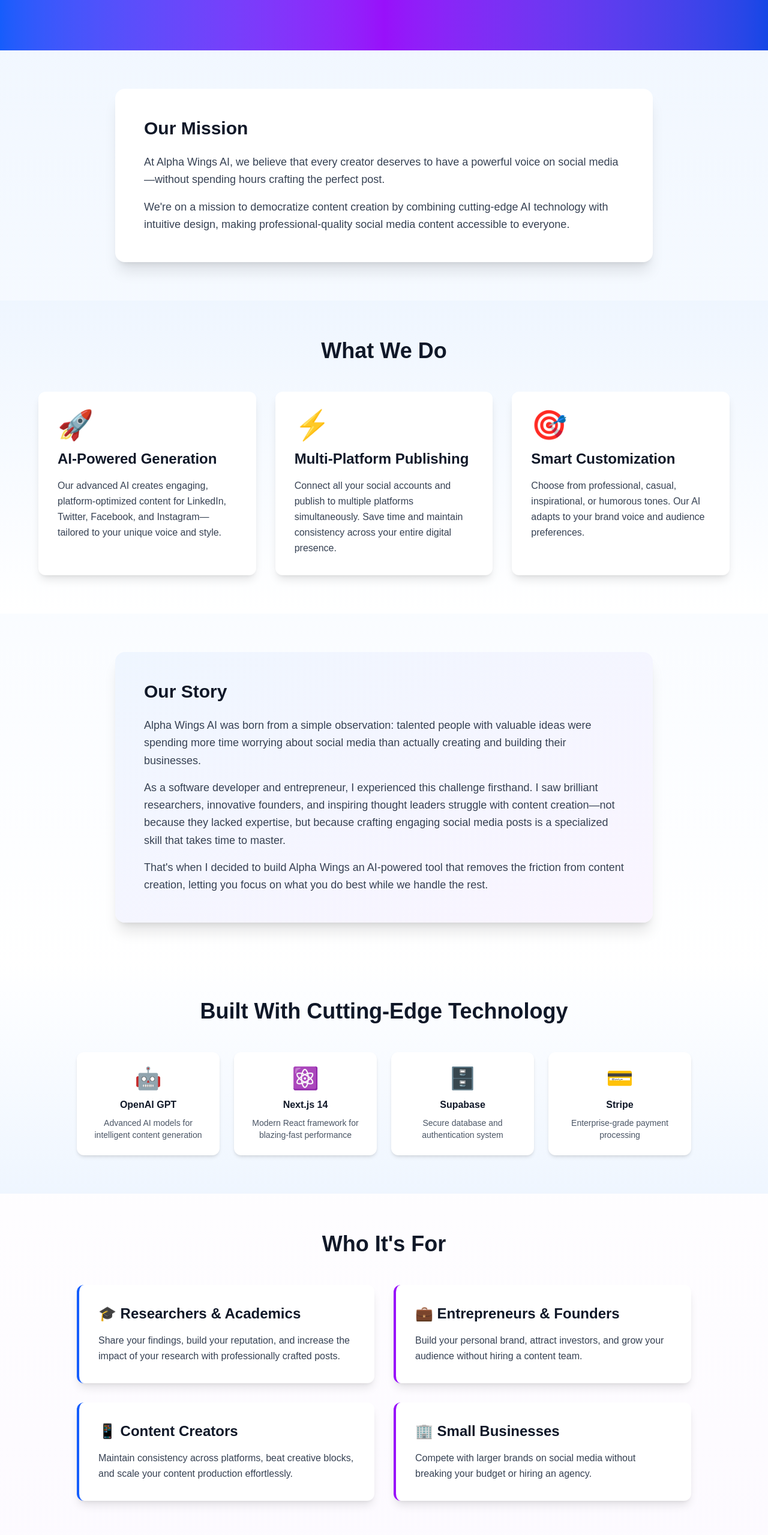
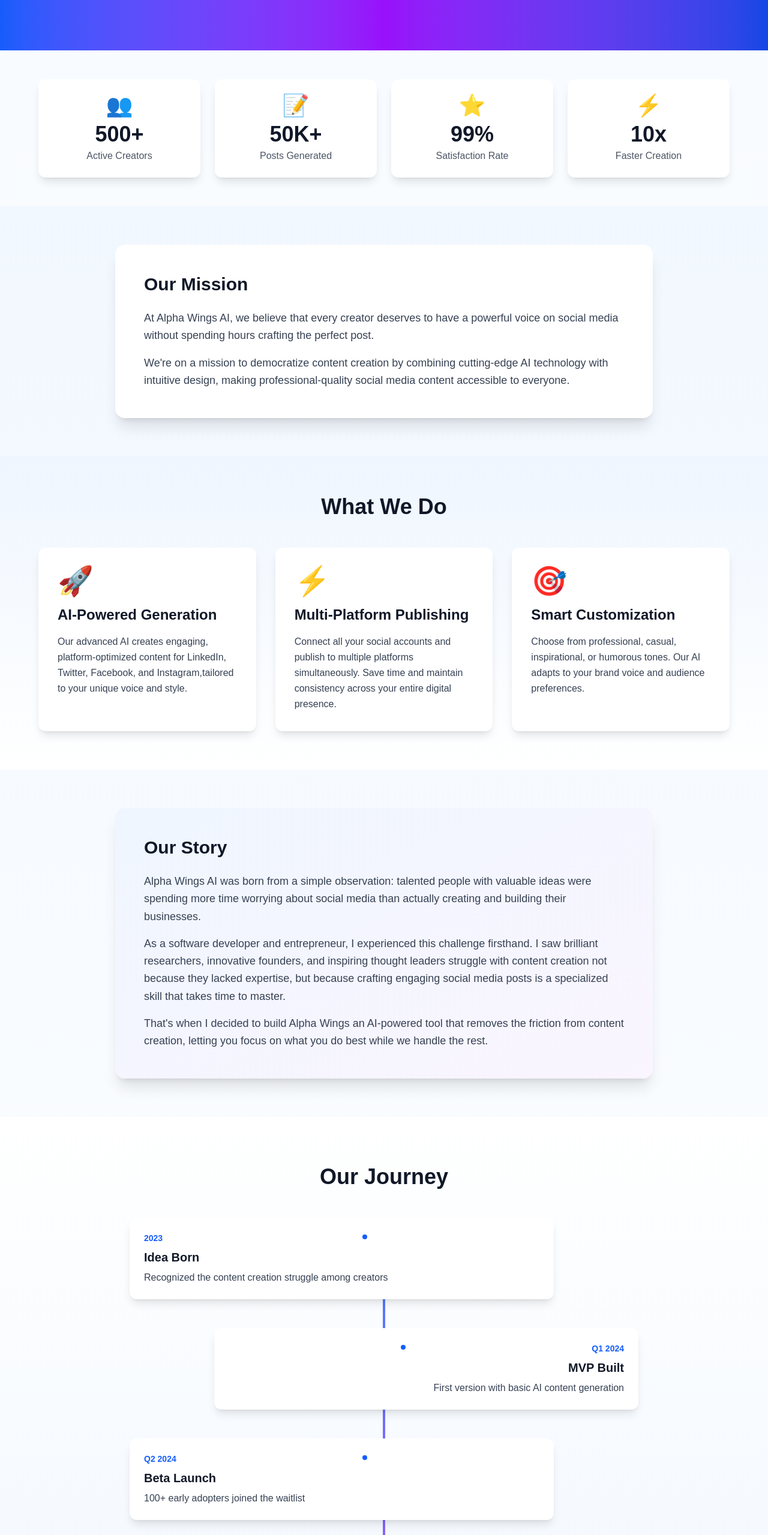
Before and after one commit to SamAde1203/alpha-wings-post-booster, a Next.js app: page /about in a window 1280 px wide. Shown: the part 238-2797 px from the top of the page at 60% size. Built offline with nearby package versions, Linux system fonts and the light colour scheme.

Commit message:
update hero section etc

```diff
--- a/app/about/page.tsx
+++ b/app/about/page.tsx
@@ -13,13 +13,35 @@
         </div>
       </section>
 
+
+<section className="py-12 bg-white/50 backdrop-blur-sm">
+  <div className="max-w-6xl mx-auto">
+    <div className="grid grid-cols-2 md:grid-cols-4 gap-6">
+      {[
+        { number: '500+', label: 'Active Creators', icon: '👥' },
+        { number: '50K+', label: 'Posts Generated', icon: '📝' },
+        { number: '99%', label: 'Satisfaction Rate', icon: '⭐' },
+        { number: '10x', label: 'Faster Creation', icon: '⚡' },
+      ].map((stat, i) => (
+        <div key={i} className="text-center p-6 bg-white rounded-xl shadow-lg">
+          <div className="text-4xl mb-2">{stat.icon}</div>
+          <div className="text-3xl md:text-4xl font-bold text-gray-900 mb-1">
+            {stat.number}
+          </div>
+          <div className="text-gray-600">{stat.label}</div>
+        </div>
+      ))}
+    </div>
+  </div>
+</section>
+
       {/* Mission Section */}
       <section className="py-16 px-6">
         <div className="max-w-4xl mx-auto">
           <div className="bg-white rounded-2xl shadow-xl p-8 md:p-12">
             <h2 className="text-3xl font-bold text-gray-900 mb-6">Our Mission</h2>
             <p className="text-lg text-gray-700 leading-relaxed mb-4">
-              At Alpha Wings AI, we believe that every creator deserves to have a powerful voice on social media—without spending hours crafting the perfect post.
+              At Alpha Wings AI, we believe that every creator deserves to have a powerful voice on social media without spending hours crafting the perfect post.
             </p>
             <p className="text-lg text-gray-700 leading-relaxed">
               We're on a mission to democratize content creation by combining cutting-edge AI technology with intuitive design, making professional-quality social media content accessible to everyone.
@@ -38,7 +60,7 @@
               <div className="text-5xl mb-4">🚀</div>
               <h3 className="text-2xl font-bold text-gray-900 mb-4">AI-Powered Generation</h3>
               <p className="text-gray-700 leading-relaxed">
-                Our advanced AI creates engaging, platform-optimized content for LinkedIn, Twitter, Facebook, and Instagram—tailored to your unique voice and style.
+                Our advanced AI creates engaging, platform-optimized content for LinkedIn, Twitter, Facebook, and Instagram,tailored to your unique voice and style.
               </p>
             </div>
 
@@ -70,7 +92,7 @@
               Alpha Wings AI was born from a simple observation: talented people with valuable ideas were spending more time worrying about social media than actually creating and building their businesses.
             </p>
             <p className="text-lg text-gray-700 leading-relaxed mb-4">
-              As a software developer and entrepreneur, I experienced this challenge firsthand. I saw brilliant researchers, innovative founders, and inspiring thought leaders struggle with content creation—not because they lacked expertise, but because crafting engaging social media posts is a specialized skill that takes time to master.
+              As a software developer and entrepreneur, I experienced this challenge firsthand. I saw brilliant researchers, innovative founders, and inspiring thought leaders struggle with content creation not because they lacked expertise, but because crafting engaging social media posts is a specialized skill that takes time to master.
             </p>
             <p className="text-lg text-gray-700 leading-relaxed">
               That's when I decided to build Alpha Wings an AI-powered tool that removes the friction from content creation, letting you focus on what you do best while we handle the rest.
@@ -79,6 +101,41 @@
         </div>
       </section>
 
+
+<section className="py-20 bg-gradient-to-b from-white to-blue-50">
+  <div className="max-w-4xl mx-auto px-6">
+    <h2 className="text-4xl font-bold text-center text-gray-900 mb-12">
+      Our Journey
+    </h2>
+
+    <div className="relative">
+      {/* Timeline line */}
+      <div className="absolute left-1/2 transform -translate-x-1/2 h-full w-1 bg-gradient-to-b from-blue-500 to-purple-500"></div>
+
+      {[
+        { year: '2023', title: 'Idea Born', desc: 'Recognized the content creation struggle among creators' },
+        { year: 'Q1 2024', title: 'MVP Built', desc: 'First version with basic AI content generation' },
+        { year: 'Q2 2024', title: 'Beta Launch', desc: '100+ early adopters joined the waitlist' },
+        { year: 'Q3 2024', title: 'Multi-Platform', desc: 'Added LinkedIn, Twitter, Facebook, Instagram' },
+        { year: 'Today', title: 'Public Launch', desc: 'Full-featured platform with smart scheduling' },
+      ].map((milestone, i) => (
+        <div key={i} className={`relative mb-12 ${i % 2 === 0 ? 'text-left' : 'text-right'}`}>
+          <div className={`bg-white rounded-xl shadow-lg p-6 w-5/6 ${i % 2 === 0 ? 'ml-0 mr-auto' : 'ml-auto mr-0'}`}>
+            <div className="text-sm font-semibold text-blue-600 mb-2">{milestone.year}</div>
+            <h3 className="text-xl font-bold text-gray-900 mb-2">{milestone.title}</h3>
+            <p className="text-gray-700">{milestone.desc}</p>
+          </div>
+          <div className="absolute top-6 w-4 h-4 bg-blue-600 rounded-full border-4 border-white"
+               style={{
+                 left: i % 2 === 0 ? 'calc(50% - 2rem)' : 'calc(50% + 2rem)',
+                 transform: 'translateX(-50%)'
+               }}>
+          </div>
+        </div>
+      ))}
+    </div>
+  </div>
+</section>
       {/* Technology Stack */}
       <section className="py-16 px-6 bg-gradient-to-b from-white to-blue-50">
         <div className="max-w-5xl mx-auto">
@@ -149,6 +206,44 @@
         </div>
       </section>
 
+<section className="py-20 bg-gradient-to-b from-blue-50 to-white">
+  <div className="max-w-6xl mx-auto px-6">
+    <h2 className="text-4xl font-bold text-center text-gray-900 mb-12">
+      Why Creators Choose Alpha Wings
+    </h2>
+
+    <div className="bg-white rounded-2xl shadow-2xl overflow-hidden">
+      <div className="overflow-x-auto">
+        <table className="w-full">
+          <thead className="bg-gray-50">
+            <tr>
+              <th className="p-6 text-left font-bold text-gray-900">Feature</th>
+              <th className="p-6 text-center font-bold text-gray-900">Traditional Tools</th>
+              <th className="p-6 text-center font-bold text-blue-600">Alpha Wings AI</th>
+            </tr>
+          </thead>
+          <tbody className="divide-y divide-gray-200">
+            {[
+              { feature: 'AI Content Generation', traditional: '❌ Manual only', alpha: '✅ GPT-4 Powered' },
+              { feature: 'Platform Optimization', traditional: '✅ Basic', alpha: '✅ Intelligent' },
+              { feature: 'Tone Customization', traditional: '❌ Limited', alpha: '✅ 10+ Voice Options' },
+              { feature: 'Smart Scheduling', traditional: '✅ Basic', alpha: '✅ AI-Optimized Times' },
+              { feature: 'Monthly Cost', traditional: '$80-$249', alpha: '$9.99-$99.99' },
+              { feature: 'Setup Time', traditional: '2-3 hours', alpha: '5 minutes' },
+            ].map((row, i) => (
+              <tr key={i} className={i % 2 === 0 ? 'bg-white' : 'bg-gray-50'}>
+                <td className="p-6 font-medium text-gray-900">{row.feature}</td>
+                <td className="p-6 text-center text-gray-700">{row.traditional}</td>
+                <td className="p-6 text-center font-bold text-blue-600">{row.alpha}</td>
+              </tr>
+            ))}
+          </tbody>
+        </table>
+      </div>
+    </div>
+  </div>
+</section>
+
       {/* Founder Section */}
       <section className="py-16 px-6 bg-gradient-to-r from-blue-600 to-purple-600 text-white">
         <div className="max-w-4xl mx-auto text-center">
@@ -173,6 +268,47 @@
           </div>
         </div>
       </section>
+
+
+<section className="py-20 bg-gradient-to-b from-white to-blue-50">
+  <div className="max-w-6xl mx-auto px-6">
+    <h2 className="text-4xl font-bold text-center text-gray-900 mb-12">
+      Loved by Creators Worldwide
+    </h2>
+
+    <div className="grid md:grid-cols-3 gap-8">
+      {[
+        {
+          quote: "Alpha Wings cut my content creation time from 10 hours to 30 minutes per week. Absolutely revolutionary.",
+          author: "Dr. Sarah Chen",
+          role: "Research Scientist",
+          avatar: "👩‍🔬"
+        },
+        {
+          quote: "As a startup founder, I can't afford a marketing team. This tool gives me enterprise-level content on a bootstrap budget.",
+          author: "Michael Rodriguez",
+          role: "Tech Founder",
+          avatar: "👨‍💼"
+        },
+        {
+          quote: "The AI understands my niche so well. It's like having a personal content strategist available 24/7.",
+          author: "Priya Sharma",
+          role: "Content Creator",
+          avatar: "👩‍🎨"
+        }
+      ].map((testimonial, i) => (
+        <div key={i} className="bg-white rounded-2xl shadow-xl p-8 hover:shadow-2xl transition-shadow">
+          <div className="text-4xl mb-4">{testimonial.avatar}</div>
+          <p className="text-gray-700 italic mb-6 text-lg">"{testimonial.quote}"</p>
+          <div>
+            <div className="font-bold text-gray-900">{testimonial.author}</div>
+            <div className="text-gray-600">{testimonial.role}</div>
+          </div>
+        </div>
+      ))}
+    </div>
+  </div>
+</section>
 
       {/* CTA Section */}
       <section className="py-20 px-6 bg-gradient-to-b from-blue-50 to-white">
```
